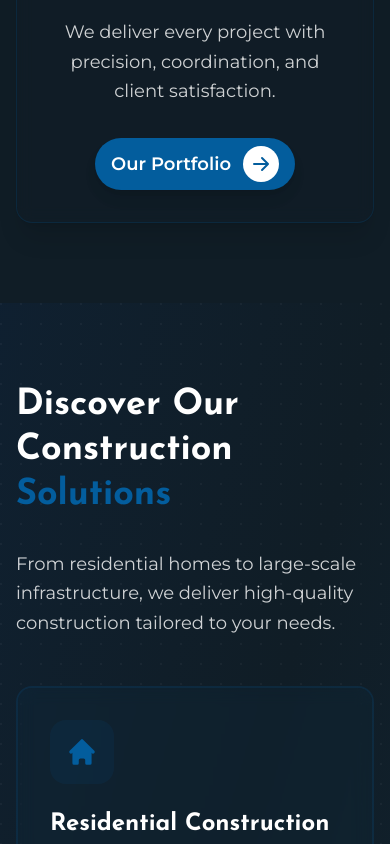
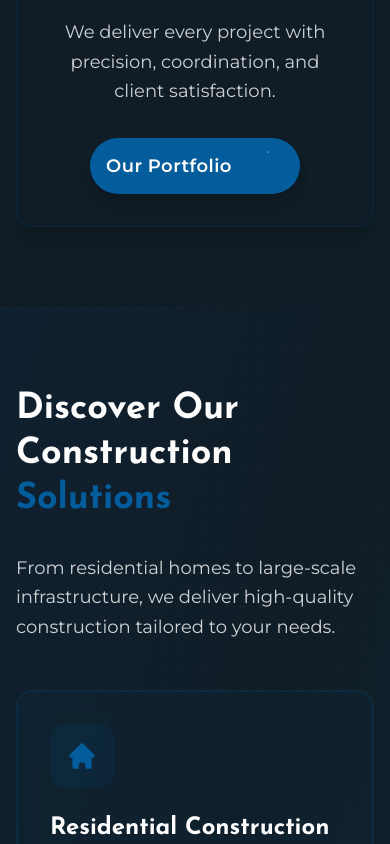
Before and after one commit to hamzaq453/infinity-construction-website, a Next.js app: page / in a window 390 px wide. Shown: the part 2000-2844 px from the top of the page. Built offline with nearby package versions, Linux system fonts and the light colour scheme.

Commit message:
add doenloading icon + change link + change hover color on all buttons

```diff
--- a/package.json
+++ b/package.json
@@ -10,7 +10,9 @@
   },
   "dependencies": {
     "framer-motion": "^12.23.22",
+    "lottie-react": "^2.4.1",
     "next": "15.5.4",
+    "prop-types": "^15.8.1",
     "react": "19.1.0",
     "react-dom": "19.1.0",
     "react-icons": "^5.5.0",
--- a/src/components/Home/About.tsx
+++ b/src/components/Home/About.tsx
@@ -27,7 +27,7 @@ const About = () => {
   ];
 
   return (
-    <section id="about" className="py-20 bg-background">
+    <section  className="py-20 bg-background">
       <div className="max-w-7xl mx-auto px-4 sm:px-6 lg:px-8">
         {/* Main About Section */}
         <div className="grid grid-cols-1 lg:grid-cols-2 gap-12 lg:gap-16 items-center mb-20">
--- a/src/components/Home/About1.tsx
+++ b/src/components/Home/About1.tsx
@@ -1,7 +1,10 @@
 "use client";
-
+import React from "react";
 import { motion } from "framer-motion";
 import { HiArrowRight } from "react-icons/hi";
+import Lottie from 'lottie-react';
+import animatedData from '../../lotties/Downloading.json'
+
 
 const About1 = () => {
   const scrollToSection = (href: string) => {
@@ -33,7 +36,7 @@ const About1 = () => {
   ];
 
   return (
-    <section className="py-20 bg-background">
+    <section id="about" className="py-20 bg-background">
       <div className="max-w-7xl mx-auto px-4 sm:px-6 lg:px-8">
         {/* Main Content Section */}
         <div className="text-center mb-16">
@@ -165,28 +168,32 @@ const About1 = () => {
                 }}
                 whileTap={{ scale: 0.95 }}
                 onClick={() => scrollToSection("#portfolio")}
-                className="bg-primary hover:bg-primary text-white  px-4 py-2 rounded-full font-semibold transition-all duration-300 shadow-lg hover:shadow-xl relative overflow-hidden group flex items-center justify-center space-x-3 mx-auto lg:mx-0 min-w-[200px]"
+                className="bg-primary hover:bg-royal text-white pl-4 pr-1 rounded-full font-semibold transition-all duration-300 shadow-lg hover:shadow-xl relative overflow-hidden group flex items-center justify-center space-x-2 mx-auto lg:mx-0 min-w-[200px]"
               >
                 <motion.span
-                  className="relative z-10 text-lg  font-montserrat"
+                  className="relative tracking-wide z-10 text-lg font-montserrat"
                   whileHover={{ y: -1 }}
                   transition={{ duration: 0.2 }}
                 >
                   Our Portfolio
                 </motion.span>
-                <motion.div
-                  className="absolute rounded-full inset-0 bg-gradient-to-r from-primary to-royal opacity-0 group-hover:opacity-100"
-                  initial={{ x: "-100%" }}
-                  whileHover={{ x: "0%" }}
-                  transition={{ duration: 0.3 }}
-                />
-                <motion.div
+                {/* <motion.div
                   whileHover={{ x: 2 }}
                   transition={{ duration: 0.2 }}
-                  className="bg-white rounded-full p-2"
+                  className="relative z-10"
                 >
-                  <HiArrowRight className="w-5 h-5 relative z-10 text-primary" />
-                </motion.div>
+                  <HiArrowRight className="w-5 h-5" />
+                </motion.div> */}
+
+
+                  <Lottie
+                    animationData={animatedData}
+                    loop={true}
+                    autoplay={true}
+                    // style={{ width: 40, height: 40 }}
+                    className="w-14 h-14"
+                  />
+
               </motion.button>
             </div>
           </motion.div>
--- a/src/components/Home/Hero.tsx
+++ b/src/components/Home/Hero.tsx
@@ -118,7 +118,7 @@ const Hero = () => {
               }}
               whileTap={{ scale: 0.95 }}
               onClick={() => scrollToSection('#contact')}
-              className="bg-primary text-white px-8 py-4 rounded-lg font-semibold text-lg transition-all duration-300 shadow-lg hover:shadow-xl relative overflow-hidden group flex items-center gap-3 hover:bg-accent"
+              className="bg-primary hover:bg-royal text-white px-8 py-4 rounded-lg font-semibold text-lg transition-all duration-300 shadow-lg hover:shadow-xl relative overflow-hidden group flex items-center gap-3 hover:bg-accent"
             >
               <motion.span
                 className="relative z-10"
--- a/src/components/layout/Navbar.tsx
+++ b/src/components/layout/Navbar.tsx
@@ -27,7 +27,6 @@ const Navbar = () => {
       dropdown: [
         { name: "Residential Construction", href: "#residential" },
         { name: "Industrial Construction", href: "#industrial" },
-        { name: "Commercial Construction", href: "#commercial" },
       ],
     },
     { name: "About", href: "#about" },
@@ -214,7 +213,7 @@ const Navbar = () => {
                 }}
                 whileTap={{ scale: 0.95 }}
                 onClick={() => scrollToSection("#contact")}
-                className="bg-primary hover:bg-accent text-white px-6 py-3 rounded-lg font-semibold transition-all duration-300 shadow-lg hover:shadow-xl relative overflow-hidden group text-montserrat tracking-wide"
+                className="bg-primary hover:bg-royal text-white px-6 py-3 rounded-lg font-semibold transition-all duration-300 shadow-lg hover:shadow-xl relative overflow-hidden group text-montserrat tracking-wide"
               >
                 <motion.span
                   className="relative z-10"
@@ -404,7 +403,7 @@ const Navbar = () => {
                   }}
                   whileTap={{ scale: 0.98 }}
                   onClick={() => scrollToSection("#contact")}
-                  className="w-full bg-primary hover:bg-accent text-white px-6 py-4 rounded-lg font-semibold transition-all duration-300 shadow-lg relative overflow-hidden group"
+                  className="w-full bg-primary hover:bg-royal text-white px-6 py-4 rounded-lg font-semibold transition-all duration-300 shadow-lg relative overflow-hidden group"
                 >
                   <motion.span
                     className="relative z-10 text-lg"
```
Also changed, not shown: src/lotties/Downloading.json (added, +1 -0 lines), 1 other file (tests, documents, lock files or other folders).
